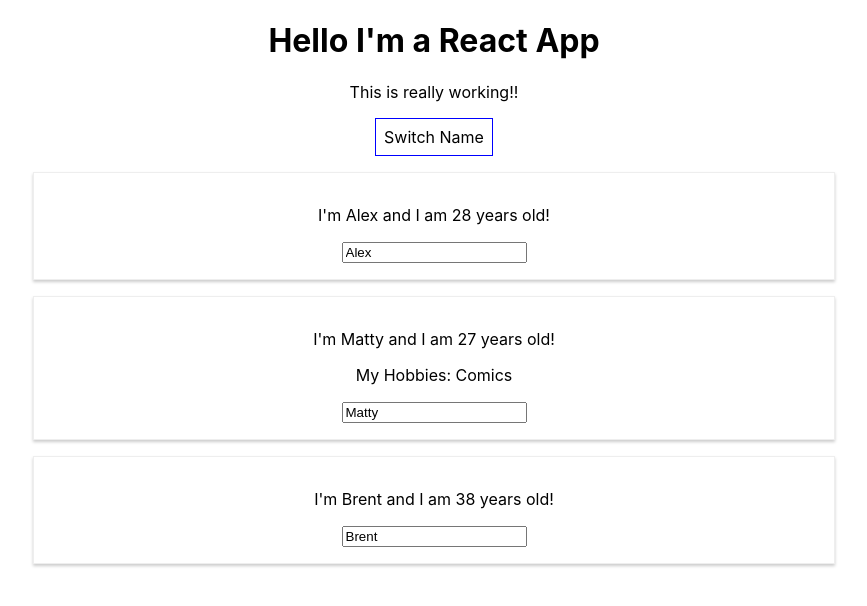
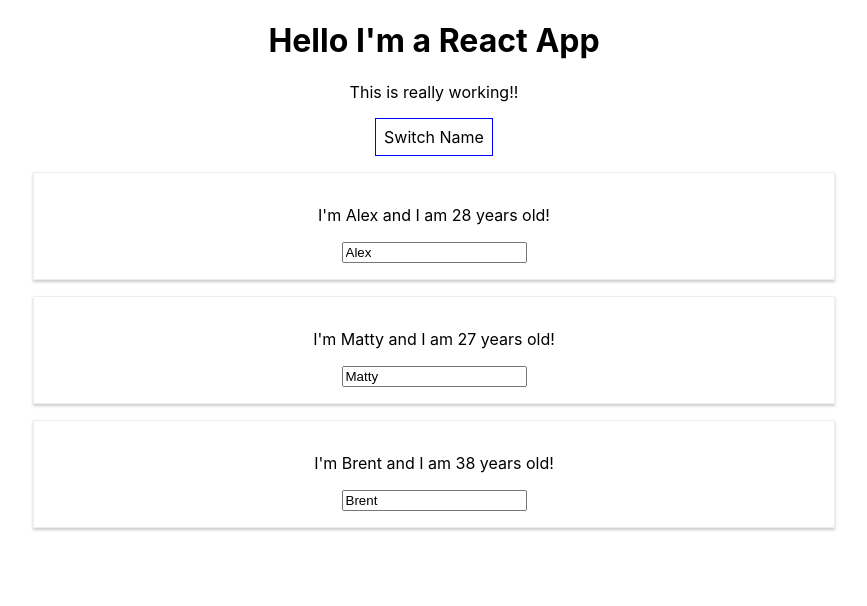
Before and after one commit to clarkexcore/react-lessons, a React (Create React App) app in the folder react-complete-guide/: page / in a window 1280 px wide. Both pictures are taken after a click on the button "Switch Name". Shown: the top 606 px of the page, without its empty margins (206-1073 px from the left). Built offline with nearby package versions, Linux system fonts and the light colour scheme.

Commit message:
Updating the app.js file

```diff
--- a/react-complete-guide/src/App.js
+++ b/react-complete-guide/src/App.js
@@ -8,34 +8,51 @@
   //State is really important
   state = {
     persons: [
-      { name: 'Alex', age: 28},
-      { name: 'Matty', age: 27},
-      { name: 'Brent', age: 38}
+      {id: 1, name: 'Alex', age: 28},
+      {id: 2, name: 'Matty', age: 27},
+      {id: 3, name: 'Brent', age: 38}
     ],
     showPersons: false
   }
 
   //Method for Switch Names
-  switchNameHandler = (newName) => {
-    //console.log("This was clicked");
-    //DO NOT USE this.state.persons[0].name = "Alexander";
-    this.setState({
-		persons: [
-			{ name: 'Alexander', age: 28},
-			{ name: 'Matty', age: 28},
-			{ name: newName, age: 39}
-		]
-    })
+//   switchNameHandler = (newName) => {
+//     //console.log("This was clicked");
+//     //DO NOT USE this.state.persons[0].name = "Alexander";
+//     this.setState({
+// 		persons: [
+// 			{ name: 'Alexander', age: 28},
+// 			{ name: 'Matty', age: 28},
+// 			{ name: newName, age: 39}
+// 		]
+//     })
+// 	}
+
+    deletePersonHandler = (personIndex) => {
+        // const persons = this.state.persons.slice();
+        const persons = [...this.state.persons];
+        persons.splice(personIndex, 1);
+        this.setState({persons: persons});
     }
 
-	nameChangeHandler = (event) => {
-		this.setState({
-			persons: [
-				{name: 'Alex', age: 28},
-				{name: event.target.value, age: 27},
-				{name: 'Brent', age: 38}
-			]
-		})
+	nameChangeHandler = (event, id) => {
+        const personIndex = this.state.persons.findIndex(p => {
+            return p.id === id;
+        });
+
+        //The Old way
+        //const person = Object.assign({}, this.state.persons[personIndex]);
+
+        //This NEW Way
+        const person = {
+            ...this.state.persons[personIndex]
+        };
+        person.name = event.target.value;
+
+        const persons = [...this.state.persons];
+        persons[personIndex] = person;
+
+		this.setState({persons: persons });
     }
 
     togglePersonsHandler = () => {
@@ -56,17 +73,23 @@
         cursor: 'pointer'
     };
 
+    //Making the conditions for the render object. Preferred way of outputting content.
+    let persons = null;
 
-    return (
-      //This is JSX not HTML.
-      	<div className="App">
-			<h1>Hello I'm a React App</h1>
-			<p>This is really working!!</p>
-			<button style={style} onClick={this.togglePersonsHandler}>Switch Name</button>
-            {
-                this.state.showPersons ?
+    if (this.state.showPersons) {
+        persons = (
             <div >
-                        <Person
+                {/* This Maps our Persons array */}
+                {this.state.persons.map((person, index) => {
+                    return <Person
+                        name={person.name}
+                        click={() => this.deletePersonHandler(index)}
+                        age={person.age}
+                        key={person.id}
+                        change={(event) => this.nameChangeHandler(event, person.id)}
+                    />
+                })}
+                {/* <Person
                     name={this.state.persons[0].name}
                     age={this.state.persons[0].age}
                 />
@@ -81,9 +104,18 @@
                 <Person
                     name={this.state.persons[2].name}
                     age={this.state.persons[2].age}
-                        />
-                    </div> : null
+                /> */}
+            </div>
+        );
     }
+
+    return (
+      //This is JSX not HTML.
+      	<div className="App">
+			<h1>Hello I'm a React App</h1>
+			<p>This is really working!!</p>
+			<button style={style} onClick={this.togglePersonsHandler}>Switch Name</button>
+            {persons}
       	</div>
 
     );
```
Lines whose indentation alone changed are shown as unchanged.
